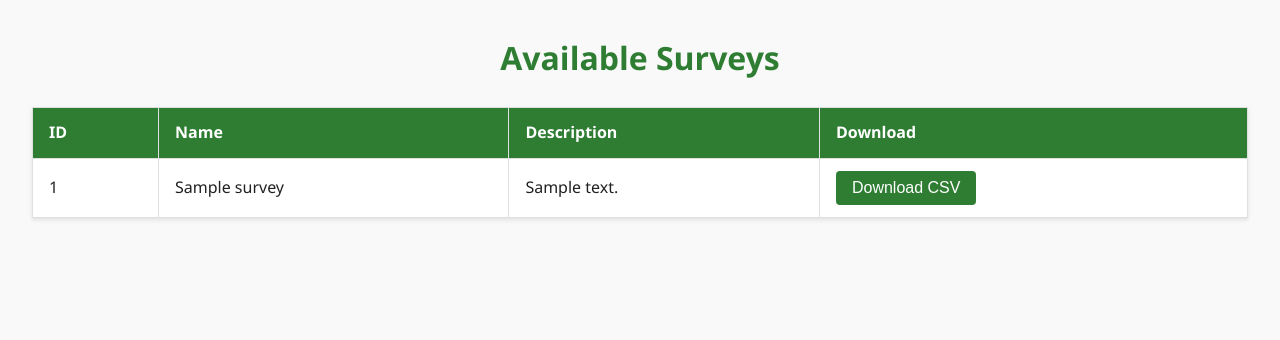
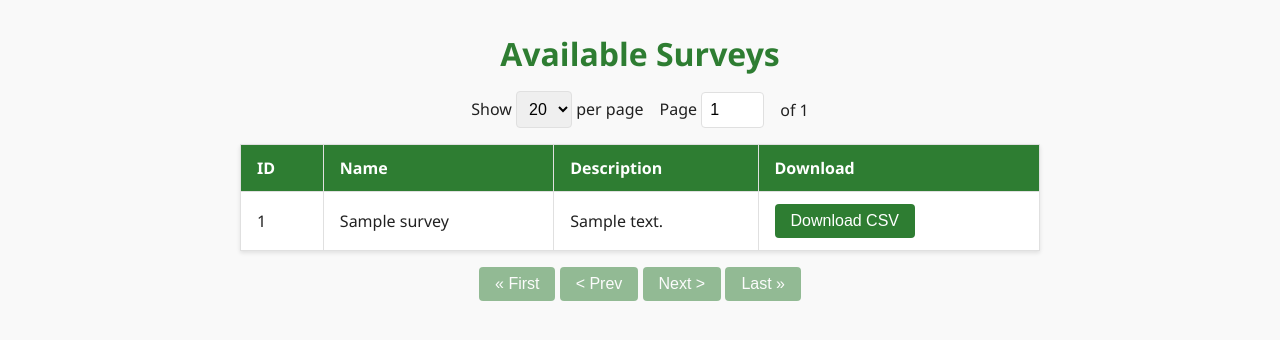
Before and after one commit to toluwanithepm/survey_export_app, a Flask app: template templates/index.html in a window 1280 px wide. Shown: the top 340 px of the page. Run offline with Flask 3, Linux system fonts and the light colour scheme; the template is opened without the code that fills it: most values are stand-ins (such as "Sample title", 1, 10 or a date in 2020).

Commit message:
feat: add pagination controls and improve form layout on survey page

```diff
--- a/templates/index.html
+++ b/templates/index.html
@@ -6,9 +6,9 @@
   <title>Survey Exports</title>
   <style>
     :root {
-      --primary: #2e7d32;       /* Green 700 */
-      --primary-light: #60ad5e; /* Green 400 */
-      --on-primary: #ffffff;    /* White on green */
+      --primary: #2e7d32;
+      --primary-light: #60ad5e;
+      --on-primary: #ffffff;
       --background: #f9f9f9;
       --surface: #ffffff;
       --text-primary: #212121;
@@ -20,19 +20,46 @@
       font-family: 'Segoe UI', Tahoma, Geneva, Verdana, sans-serif;
       background: var(--background);
       color: var(--text-primary);
-      line-height: 1.6;
       padding: 2rem;
+      display: flex;
+      flex-direction: column;
+      align-items: center;
     }
     h1 {
       color: var(--primary);
-      margin-bottom: 1.5rem;
-      text-align: center;
+      margin-bottom: 1rem;
+    }
+    .controls {
+      margin-bottom: 1rem;
+      display: flex;
+      gap: 1rem;
+      align-items: center;
+    }
+    select, input[type="number"] {
+      padding: 0.5rem;
+      border: 1px solid var(--border);
+      border-radius: 4px;
+      font-size: 1rem;
+    }
+    button {
+      background: var(--primary);
+      color: var(--on-primary);
+      border: none;
+      padding: 0.5rem 1rem;
+      border-radius: 4px;
+      cursor: pointer;
+      font-size: 1rem;
+      transition: background 0.2s ease-in-out;
+    }
+    button:hover {
+      background: var(--primary-light);
     }
     table {
       width: 100%;
+      max-width: 800px;
       border-collapse: collapse;
       background: var(--surface);
-      margin: 1rem 0;
+      margin-bottom: 1rem;
       box-shadow: 0 2px 4px rgba(0,0,0,0.1);
     }
     th, td {
@@ -46,33 +73,39 @@
       position: sticky;
       top: 0;
     }
-    tbody tr:nth-child(even) {
-      background: var(--background);
+    tbody tr:nth-child(even) { background: var(--background); }
+    tbody tr:hover { background: var(--primary-light); color: var(--on-primary); }
+    .pagination {
+      display: flex;
+      gap: 0.5rem;
+      align-items: center;
     }
-    tbody tr:hover {
-      background: var(--primary-light);
-      color: var(--on-primary);
+    .pagination button[disabled] {
+      opacity: 0.5;
+      cursor: default;
     }
-    button {
-      background: var(--primary);
-      color: var(--on-primary);
-      border: none;
-      padding: 0.5rem 1rem;
-      border-radius: 4px;
-      cursor: pointer;
-      font-size: 1rem;
-      transition: background 0.2s ease-in-out;
-    }
-    button:hover,
-    button:focus {
-      background: var(--primary-light);
-      outline: none;
-    }
-    form { margin: 0; }
   </style>
 </head>
 <body>
   <h1>Available Surveys</h1>
+  <form class="controls" method="get" action="/">
+    <label>
+      Show
+      <select name="limit" onchange="this.form.submit()">
+        <option value="20" {% if limit == 20 %}selected{% endif %}>20</option>
+        <option value="30" {% if limit == 30 %}selected{% endif %}>30</option>
+        <option value="40" {% if limit == 40 %}selected{% endif %}>40</option>
+        <option value="50" {% if limit == 50 %}selected{% endif %}>50</option>
+      </select>
+      per page
+    </label>
+    <label>
+      Page
+      <input type="number" name="page" value="{{ page }}" min="1" max="{{ total_pages }}" onchange="this.form.submit()">
+    </label>
+    <span>of {{ total_pages }}</span>
+  </form>
+
   <table>
     <thead>
       <tr>
@@ -98,5 +131,15 @@
       {% endfor %}
     </tbody>
   </table>
+
+  <div class="pagination">
+    <form method="get" action="/">
+      <input type="hidden" name="limit" value="{{ limit }}">
+      <button type="submit" name="page" value="1" {% if page == 1 %}disabled{% endif %}>&laquo; First</button>
+      <button type="submit" name="page" value="{{ page - 1 }}" {% if page == 1 %}disabled{% endif %}>&lt; Prev</button>
+      <button type="submit" name="page" value="{{ page + 1 }}" {% if page == total_pages %}disabled{% endif %}>Next &gt;</button>
+      <button type="submit" name="page" value="{{ total_pages }}" {% if page == total_pages %}disabled{% endif %}>Last &raquo;</button>
+    </form>
+  </div>
 </body>
 </html>
```
